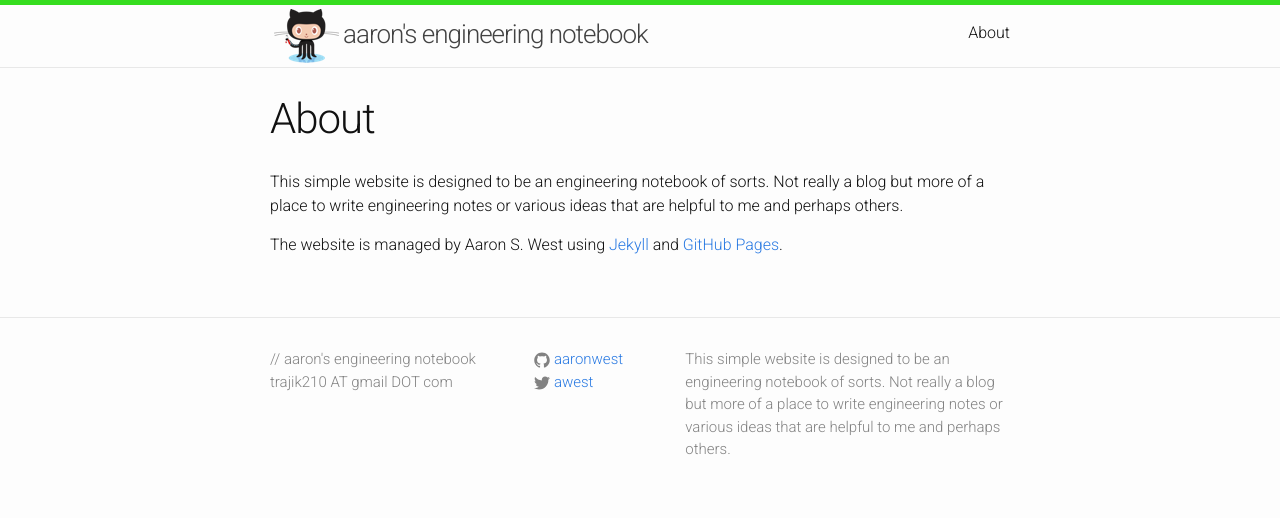
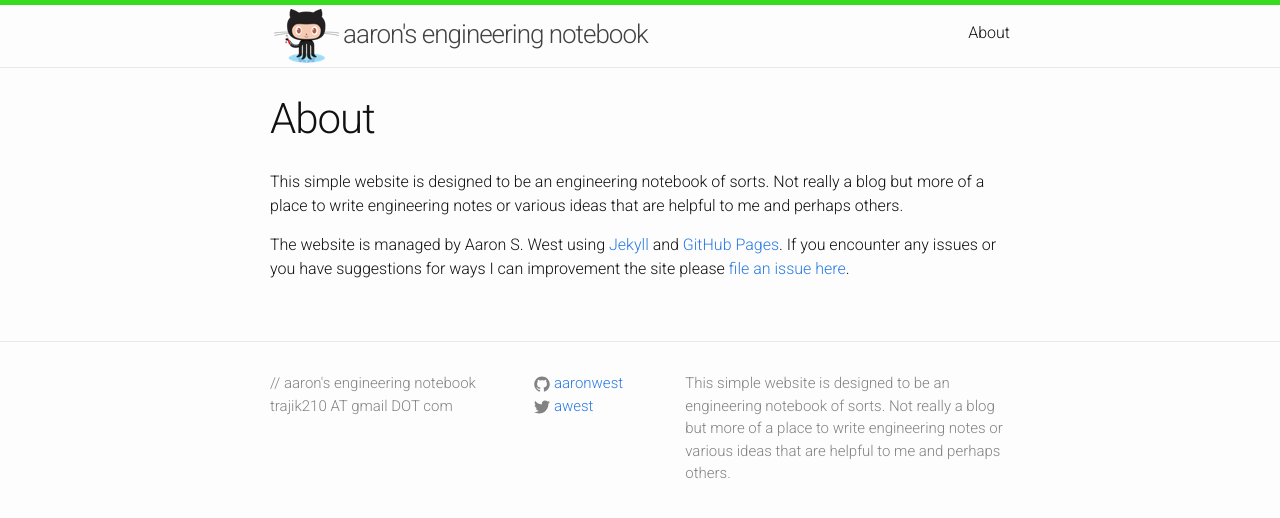
Before and after one commit to aaronwest/aaronwest.github.io, a Jekyll site: the page built from about.md, in a window 1280 px wide. Shown: the top 518 px of the page. Built offline with Jekyll 4.4.1, drawn with Linux system fonts in a browser that asks for light colours; Markdown is read by kramdown in place of the engine named in the settings.

Commit message:
Add verbiage about filing issues on GitHub

```diff
--- a/about.md
+++ b/about.md
@@ -6,4 +6,4 @@ permalink: /about/
 
 This simple website is designed to be an engineering notebook of sorts. Not really a blog but more of a place to write engineering notes or various ideas that are helpful to me and perhaps others.
 
-The website is managed by Aaron S. West using [Jekyll](http://jekyllrb.com/) and [GitHub Pages](https://pages.github.com).
+The website is managed by Aaron S. West using [Jekyll](http://jekyllrb.com/) and [GitHub Pages](https://pages.github.com). If you encounter any issues or you have suggestions for ways I can improvement the site please [file an issue here](https://github.com/aaronwest/aaronwest.github.io/issues).
```
